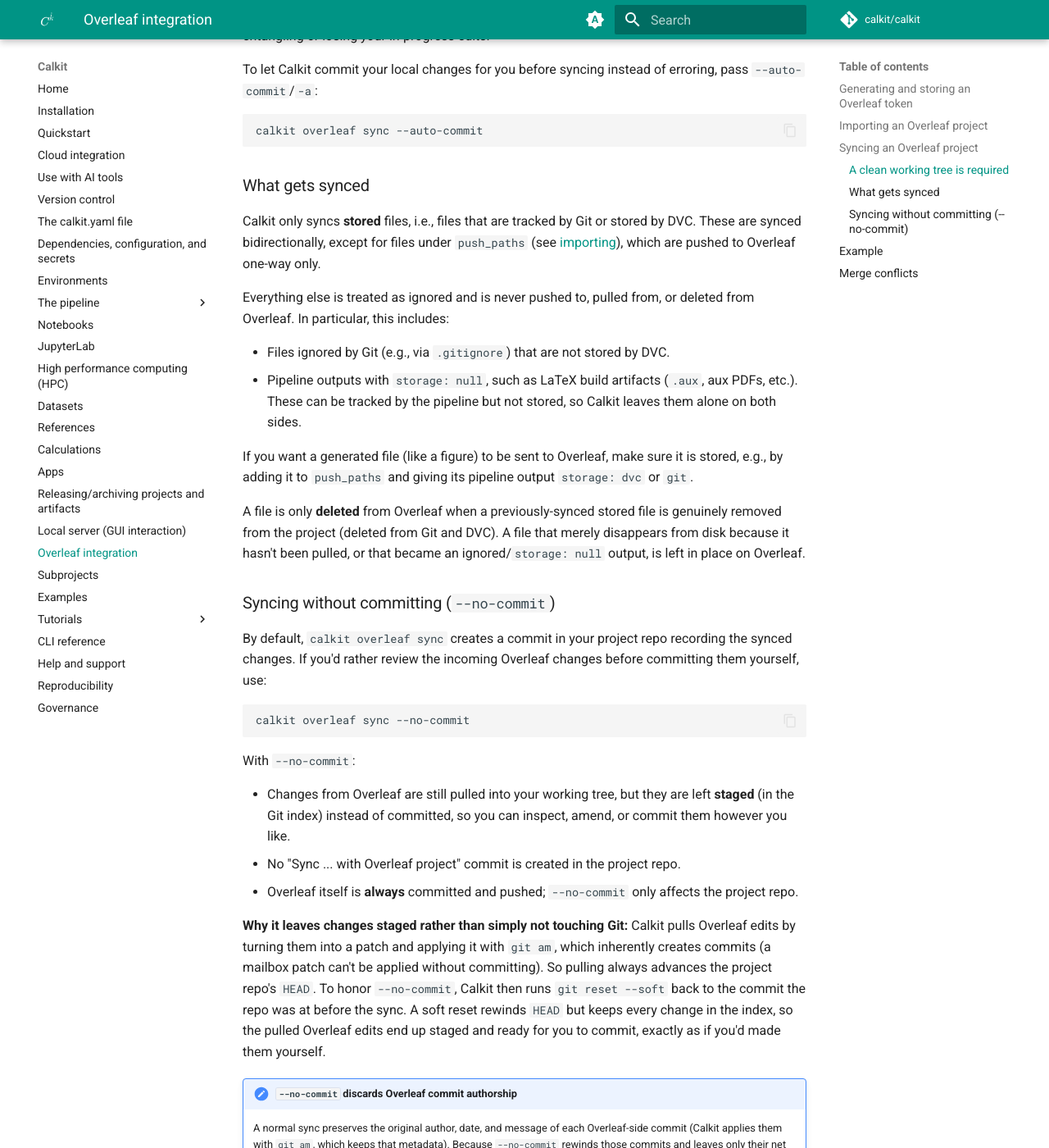
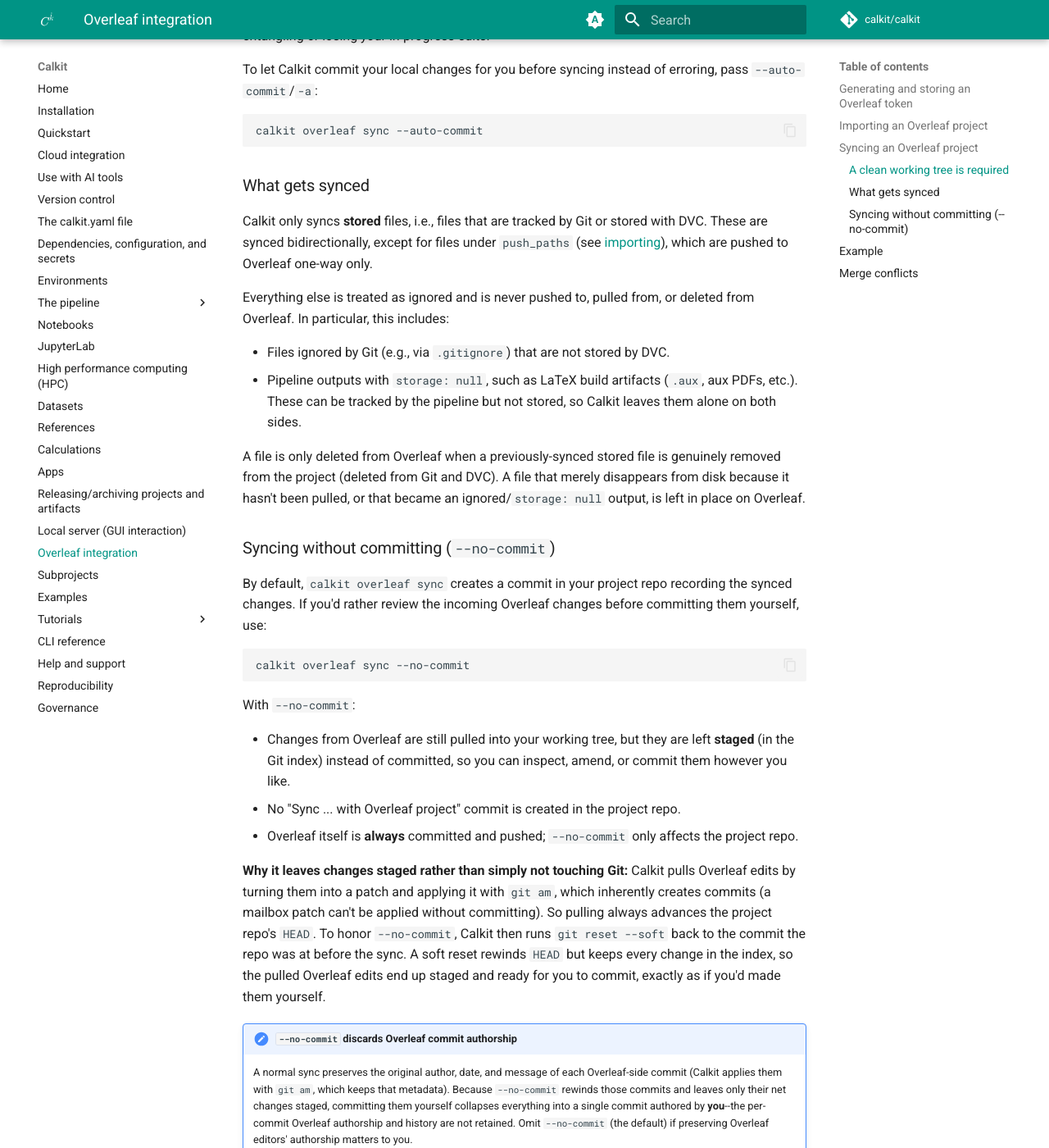
Before and after one commit to calkit/calkit, an MkDocs documentation site: the page built from docs/overleaf.md, in a window 1280 px wide and 1400 px high, scrolled down 1792 px. Shown: the whole window at 82% size. Built offline with MkDocs 1.6.1 and Material for MkDocs 9.7.7, drawn with Linux system fonts in a browser that asks for light colours; comment, search, counter and statistics services are not loaded; some of the changed text lies outside the part shown.

Commit message:
Simplify docs

```diff
--- a/docs/overleaf.md
+++ b/docs/overleaf.md
@@ -107,7 +107,7 @@
 ### What gets synced
 
 Calkit only syncs **stored** files, i.e., files that are tracked by Git or
-stored by DVC.
+stored with DVC.
 These are synced bidirectionally, except for files under `push_paths`
 (see [importing](#importing-an-overleaf-project)), which are pushed to
 Overleaf one-way only.
@@ -122,11 +122,7 @@
   These can be tracked by the pipeline but not stored, so Calkit leaves them
   alone on both sides.
 
-If you want a generated file (like a figure) to be sent to Overleaf, make
-sure it is stored, e.g., by adding it to `push_paths` and giving its pipeline
-output `storage: dvc` or `git`.
-
-A file is only **deleted** from Overleaf when a previously-synced stored file
+A file is only deleted from Overleaf when a previously-synced stored file
 is genuinely removed from the project (deleted from Git and DVC).
 A file that merely disappears from disk because it hasn't been pulled, or
 that became an ignored/`storage: null` output, is left in place on Overleaf.
@@ -169,7 +165,7 @@
     metadata).
     Because `--no-commit` rewinds those commits and leaves only their net
     changes staged, committing them yourself collapses everything into a
-    single commit authored by **you** -- the per-commit Overleaf authorship
+    single commit authored by **you**--the per-commit Overleaf authorship
     and history are not retained.
     Omit `--no-commit` (the default) if preserving Overleaf editors'
     authorship matters to you.
```
